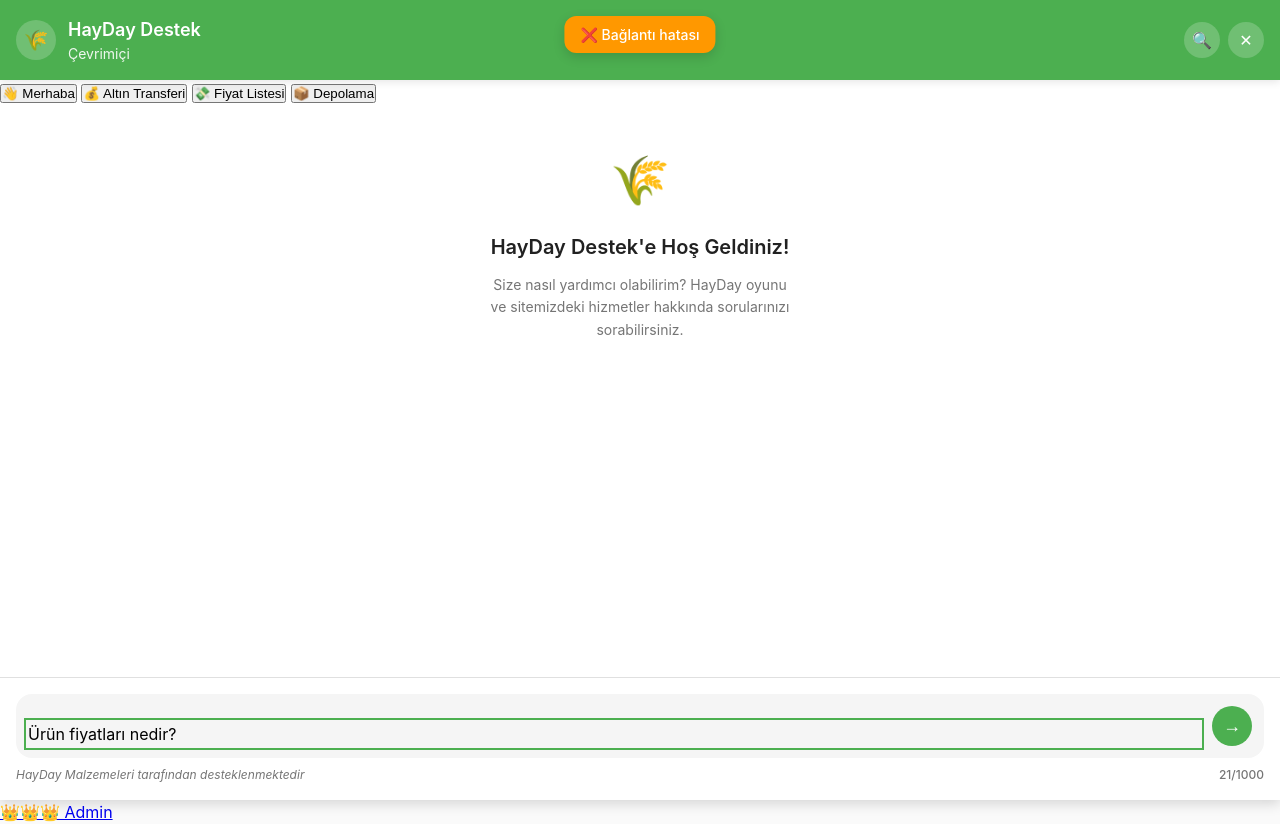
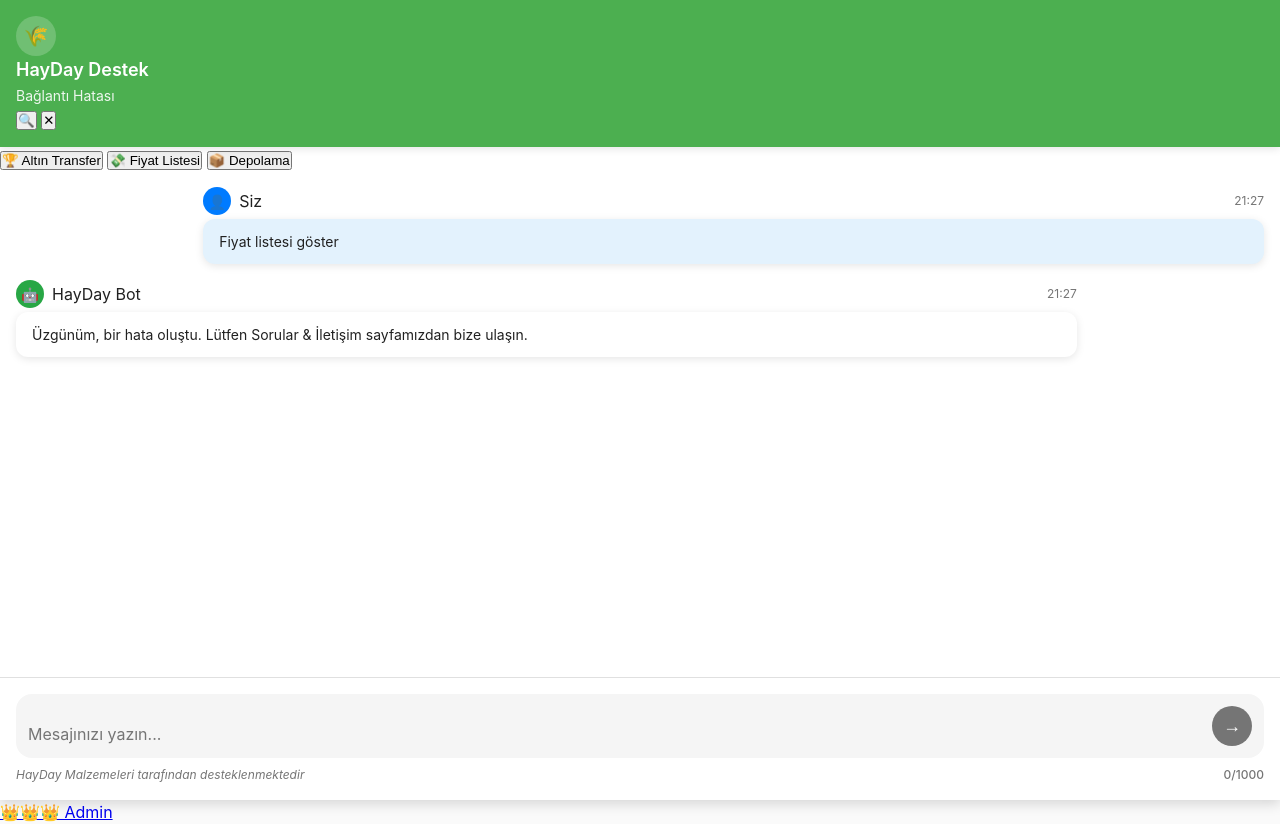
Before and after one commit to btasarimambalaj-afk/hayday-chat-system, a website: page index.html in a window 1280 px wide. Both pictures are taken after a click on the button "💸 Fiyat Listesi". Drawn offline with Linux system fonts and the light colour scheme; no server answers.

Commit message:
Update index.html

```diff
--- a/index.html
+++ b/index.html
@@ -3,60 +3,43 @@
 <head>
     <meta charset="UTF-8">
     <meta name="viewport" content="width=device-width, initial-scale=1.0">
-    <meta name="description" content="HayDay Destek - Canlı Chat">
-    <title>HayDay Destek</title>
+    <title>HayDay Destek Chat</title>
     <link rel="stylesheet" href="style.css">
 </head>
-<body class="chat-popup-body">
-    <!-- Connection Status -->
-    <div id="connectionStatus" class="connection-status" style="display: none;">
-        🔄 Bağlantı kuruluyor...
-    </div>
-
+<body>
     <!-- Chat Container -->
-    <div class="chat-container">
+    <div class="chat-container" id="chatContainer">
 
         <!-- Chat Header -->
         <div class="chat-header">
-            <div class="chat-header-info">
-                <div class="chat-avatar">
-                    🌾
+            <div class="chat-header-content">
+                <div class="chat-title">
+                    <span class="chat-avatar">🌾</span>
+                    <div>
+                        <h3>HayDay Destek</h3>
+                        <span class="chat-status online" id="connectionStatus">Çevrimiçi</span>
+                    </div>
                 </div>
 
-                <div class="chat-title">
-                    <h3>HayDay Destek</h3>
-                    <div class="chat-status">Çevrimiçi</div>
+                <div class="chat-actions">
+                    <button class="action-btn" id="searchBtn" title="Ara">🔍</button>
+                    <button class="action-btn" id="closeBtn" title="Kapat">✕</button>
                 </div>
-
             </div>
 
-            <div class="chat-header-actions">
-                <button class="chat-search-btn" id="searchBtn" aria-label="Arama">
-                    🔍
-                </button>
-                <button class="chat-close-btn" id="closeBtn" aria-label="Kapat">
-                    ✕
-                </button>
+            <!-- Search Bar -->
+            <div class="search-container" id="searchContainer" style="display: none;">
+                <input type="text" id="searchInput" placeholder="Mesajlarda ara..." class="search-input">
+                <button class="search-clear-btn" id="searchClear">✕</button>
             </div>
-
         </div>
-
-        <!-- Search Bar -->
-        <div class="chat-search" id="searchBar" style="display: none;">
-            <input type="text" class="search-input" id="searchInput" placeholder="Mesajlarda ara..." maxlength="100">
-            <button class="search-clear-btn" id="searchClear">✕</button>
-        </div>
-
 
         <!-- Quick Actions -->
         <div class="quick-actions" id="quickActions">
-            <button class="quick-action-btn" data-message="Merhaba">
-                👋 Merhaba
+            <button class="quick-action-btn" data-message="Altın transfer nasıl yapılır?">
+                🏆 Altın Transfer
             </button>
-            <button class="quick-action-btn" data-message="Altın transferi hakkında bilgi">
-                💰 Altın Transferi
-            </button>
-            <button class="quick-action-btn" data-message="Ürün fiyatları nedir?">
+            <button class="quick-action-btn" data-message="Fiyat listesi göster">
                 💸 Fiyat Listesi
             </button>
             <button class="quick-action-btn" data-message="Depolama hesaplama">
@@ -64,31 +47,19 @@
             </button>
         </div>
 
-
         <!-- Messages Area -->
         <div class="chat-messages" id="chatMessages">
-
             <!-- Welcome Message -->
             <div class="chat-welcome" id="welcomeMessage">
-
-                <div class="welcome-avatar">
-                    🌾
-                </div>
-
+                <div class="welcome-avatar">🌾</div>
                 <h4>HayDay Destek'e Hoş Geldiniz!</h4>
-
                 <p>Size nasıl yardımcı olabilirim? HayDay oyunu ve sitemizdeki hizmetler hakkında sorularınızı sorabilirsiniz.</p>
-
             </div>
-
         </div>
 
         <!-- Typing Indicator -->
         <div class="typing-indicator" id="typingIndicator" style="display: none;">
-            <div class="typing-avatar">
-                🤖
-            </div>
-
+            <div class="typing-avatar">🤖</div>
             <div class="typing-text">
                 HayDay Bot yazıyor...
                 <div class="typing-dots">
@@ -97,13 +68,10 @@
                     <span></span>
                 </div>
             </div>
-
         </div>
-
 
         <!-- Input Area -->
         <div class="chat-input-container">
-
             <div class="chat-input-wrapper">
                 <textarea
                     class="chat-input"
@@ -122,55 +90,40 @@
                 <span class="powered-by">HayDay Malzemeleri tarafından desteklenmektedir</span>
                 <span class="char-count" id="charCount">0/1000</span>
             </div>
-
         </div>
     </div>
 
     <!-- Footer Actions -->
     <div class="chat-footer-actions">
         <a href="login.html" class="footer-link" id="adminLink">
-            👑👑👑
-            Admin
+            👑👑👑 Admin
         </a>
     </div>
 
     <!-- JavaScript -->
     <script src="script.js"></script>
     <script>
-        /**
-         * 🌾 HayDay Chat System - Main Chat Interface
-         */
-
+        // HayDay Chat Class
         class HayDayChat {
             constructor() {
-                this.clientId = this.getOrCreateClientId();
-                this.messages = [];
+                this.clientId = this.generateClientId();
+                this.messageQueue = [];
+                this.isProcessing = false;
                 this.lastMessageTimestamp = 0;
-                this.isConnected = false;
                 this.pollInterval = null;
-                this.searchMode = false;
-                this.typingTimeout = null;
 
-                this.init();
+                this.initializeChat();
+                this.bindEvents();
+                this.startPolling();
             }
 
-            getOrCreateClientId() {
-                let clientId = localStorage.getItem('hayday_client_id');
-                if (!clientId) {
-                    clientId = `client_${Date.now()}_${Math.random().toString(36).substr(2, 9)}`;
-                    localStorage.setItem('hayday_client_id', clientId);
-                }
-                return clientId;
+            generateClientId() {
+                return 'client_' + Date.now() + '_' + Math.random().toString(36).substr(2, 9);
             }
 
-            init() {
-                console.log('🌾 HayDay Chat initializing...', this.clientId);
-
-                this.bindEvents();
-                this.setupAutoResize();
-                this.loadHistory();
-                this.startPolling();
-                this.showConnectionStatus('connecting');
+            initializeChat() {
+                console.log('🌾 HayDay Chat başlatılıyor...');
+                this.showConnectionStatus('online');
 
                 // Show quick actions initially
                 document.getElementById('quickActions').classList.add('show');
@@ -208,39 +161,19 @@
                 elements.searchInput.addEventListener('input', (e) => this.handleSearch(e.target.value));
                 elements.searchClear.addEventListener('click', () => this.clearSearch());
 
-                // Close button
-                elements.closeBtn.addEventListener('click', () => {
-                    if (window.parent && window.parent !== window) {
-                        window.parent.postMessage('close-chat', '*');
-                    }
-                });
-
-                // Quick actions
+                // Quick action buttons
                 document.querySelectorAll('.quick-action-btn').forEach(btn => {
-                    btn.addEventListener('click', () => {
-                        const message = btn.dataset.message;
-                        elements.messageInput.value = message;
+                    btn.addEventListener('click', (e) => {
+                        const message = e.target.getAttribute('data-message');
+                        document.getElementById('messageInput').value = message;
                         this.handleInputChange(message);
-                        elements.messageInput.focus();
+                        this.sendMessage();
                     });
                 });
 
-                // Escape key handling
-                document.addEventListener('keydown', (e) => {
-                    if (e.key === 'Escape') {
-                        if (this.searchMode) {
-                            this.toggleSearch();
-                        }
-                    }
-                });
-            }
-
-            setupAutoResize() {
-                const messageInput = document.getElementById('messageInput');
-
-                messageInput.addEventListener('input', () => {
-                    messageInput.style.height = 'auto';
-                    messageInput.style.height = Math.min(messageInput.scrollHeight, 120) + 'px';
+                // Close chat
+                elements.closeBtn.addEventListener('click', () => {
+                    document.getElementById('chatContainer').style.display = 'none';
                 });
             }
 
@@ -248,37 +181,31 @@
                 const sendButton = document.getElementById('sendButton');
                 const charCount = document.getElementById('charCount');
 
-                // Update character count
+                sendButton.disabled = !value.trim();
                 charCount.textContent = `${value.length}/1000`;
 
-                // Enable/disable send button
-                sendButton.disabled = !value.trim() || value.length > 1000;
-
-                // Update button style
-                if (value.trim() && value.length <= 1000) {
-                    sendButton.style.background = '#4CAF50';
-                } else {
-                    sendButton.style.background = '#757575';
-                }
+                // Auto-resize textarea
+                const textarea = document.getElementById('messageInput');
+                textarea.style.height = 'auto';
+                textarea.style.height = Math.min(textarea.scrollHeight, 120) + 'px';
             }
 
             async sendMessage() {
-                const messageInput = document.getElementById('messageInput');
-                const message = messageInput.value.trim();
+                const input = document.getElementById('messageInput');
+                const message = input.value.trim();
 
-                if (!message || message.length > 1000) return;
+                if (!message || this.isProcessing) return;
 
-                // Clear input
-                messageInput.value = '';
-                messageInput.style.height = 'auto';
+                this.isProcessing = true;
+                input.value = '';
                 this.handleInputChange('');
 
-                // Add user message to UI
+                // Add user message immediately
                 this.addMessage({
+                    role: 'user',
+                    content: message,
                     timestamp: Date.now(),
-                    clientId: this.clientId,
-                    role: 'user',
-                    content: message
+                    clientId: this.clientId
                 });
 
                 // Show typing indicator
@@ -288,48 +215,51 @@
                     const response = await fetch('/api/chat/send', {
                         method: 'POST',
                         headers: {
-                            'Content-Type': 'application/json'
+                            'Content-Type': 'application/json',
                         },
                         body: JSON.stringify({
-                            clientId: this.clientId,
-                            message: message
+                            message: message,
+                            clientId: this.clientId
                         })
                     });
+
+                    if (!response.ok) {
+                        throw new Error(`HTTP ${response.status}`);
+                    }
 
                     const data = await response.json();
 
                     // Hide typing indicator
                     this.hideTyping();
 
-                    if (response.ok) {
-                        // Add bot response
+                    // Add bot response
+                    if (data.response) {
                         this.addMessage({
-                            timestamp: data.timestamp || Date.now(),
+                            role: 'assistant',
+                            content: data.response,
+                            timestamp: Date.now(),
                             clientId: this.clientId,
-                            role: data.role || 'bot',
-                            content: data.reply,
-                            confidence: data.confidence
+                            source: data.source || 'chatbot'
                         });
+                    }
 
-                        this.showConnectionStatus('connected');
-                    } else {
-                        throw new Error(data.error || 'Mesaj gönderilemedi');
-                    }
+                    this.showConnectionStatus('online');
 
                 } catch (error) {
                     console.error('Send message error:', error);
                     this.hideTyping();
 
-                    // Show error message
                     this.addMessage({
+                        role: 'assistant',
+                        content: 'Üzgünüm, bir hata oluştu. Lütfen Sorular & İletişim sayfamızdan bize ulaşın.',
                         timestamp: Date.now(),
-                        clientId: this.clientId,
-                        role: 'system',
-                        content: 'Üzgünüm, bir hata oluştu. Lütfen Sorular & İletişim sayfamızdan bize ulaşın.'
+                        clientId: this.clientId
                     });
 
                     this.showConnectionStatus('error');
                 }
+
+                this.isProcessing = false;
             }
 
             addMessage(message) {
@@ -359,126 +289,87 @@
                             ${avatar}
                         </div>
                         <div class="message-info">
-                            <span class="message-sender">${this.getRoleName(message.role)}</span>
-                            <span class="message-badge badge-${message.role}">${badge}</span>
+                            <span class="message-role">${badge}</span>
                             <span class="message-time">${time}</span>
                         </div>
                     </div>
-                    <div class="message-content">
-                        ${this.formatMessageContent(message.content)}
-                    </div>
+                    <div class="message-content">${this.formatMessageContent(message.content)}</div>
                 `;
 
                 messagesContainer.appendChild(messageEl);
                 this.scrollToBottom();
-
-                // Store message
-                this.messages.push(message);
-                this.lastMessageTimestamp = Math.max(this.lastMessageTimestamp, message.timestamp);
-
-                // Store in localStorage
-                localStorage.setItem('hayday_messages', JSON.stringify(this.messages.slice(-50))); // Keep last 50 messages
-            }
-
-            formatMessageContent(content) {
-                // Sanitize and format content
-                let formatted = HayDayChat.Utils.sanitizeHtml(content);
-                formatted = HayDayChat.Utils.linkify(formatted);
-                formatted = HayDayChat.Utils.emojify(formatted);
-                return formatted;
             }
 
             getRoleAvatar(role) {
                 const avatars = {
-                    user: '👤',
-                    bot: '🤖',
-                    chatbot: '🤖',
-                    ai: '🧠',
-                    admin: '👑',
-                    system: '⚙️'
+                    'user': '👤',
+                    'assistant': '🤖',
+                    'admin': '👑'
                 };
-                return avatars[role] || '💬';
+                return avatars[role] || '❓';
             }
 
             getRoleBadge(role) {
                 const badges = {
-                    user: 'Sen',
-                    bot: 'Bot',
-                    chatbot: 'Bot',
-                    ai: 'AI',
-                    admin: 'Admin',
-                    system: 'Sistem'
+                    'user': 'Siz',
+                    'assistant': 'HayDay Bot',
+                    'admin': 'Admin'
                 };
-                return badges[role] || 'Bot';
-            }
-
-            getRoleName(role) {
-                const names = {
-                    user: 'Sen',
-                    bot: 'HayDay Bot',
-                    chatbot: 'HayDay Bot',
-                    ai: 'HayDay AI',
-                    admin: 'HayDay Admin',
-                    system: 'Sistem'
-                };
-                return names[role] || 'HayDay Bot';
+                return badges[role] || 'Bilinmeyen';
             }
 
             getRoleColor(role) {
                 const colors = {
-                    user: '#757575',
-                    bot: '#4CAF50',
-                    chatbot: '#4CAF50',
-                    ai: '#9C27B0',
-                    admin: '#1B5E20',
-                    system: '#FF9800'
+                    'user': '#007bff',
+                    'assistant': '#28a745',
+                    'admin': '#ffc107'
                 };
-                return colors[role] || '#4CAF50';
+                return colors[role] || '#6c757d';
+            }
+
+            formatMessageContent(content) {
+                return content
+                    .replace(/\n/g, '<br>')
+                    .replace(/\*\*(.*?)\*\*/g, '<strong>$1</strong>')
+                    .replace(/\*(.*?)\*/g, '<em>$1</em>')
+                    .replace(/`(.*?)`/g, '<code>$1</code>');
             }
 
             showTyping() {
-                const typingIndicator = document.getElementById('typingIndicator');
-                typingIndicator.style.display = 'flex';
+                document.getElementById('typingIndicator').style.display = 'block';
                 this.scrollToBottom();
             }
 
             hideTyping() {
-                const typingIndicator = document.getElementById('typingIndicator');
-                typingIndicator.style.display = 'none';
+                document.getElementById('typingIndicator').style.display = 'none';
             }
 
             scrollToBottom() {
                 const messagesContainer = document.getElementById('chatMessages');
-                HayDayChat.Animations.scrollTo(messagesContainer);
+                setTimeout(() => {
+                    messagesContainer.scrollTop = messagesContainer.scrollHeight;
+                }, 100);
             }
 
-            async loadHistory() {
-                try {
-                    // Load from localStorage first
-                    const savedMessages = localStorage.getItem('hayday_messages');
-                    if (savedMessages) {
-                        const messages = JSON.parse(savedMessages);
-                        messages.forEach(message => this.addMessage(message));
-                    }
+            showConnectionStatus(status) {
+                const statusEl = document.getElementById('connectionStatus');
+                const statusTexts = {
+                    'online': 'Çevrimiçi',
+                    'connecting': 'Bağlanıyor...',
+                    'error': 'Bağlantı Hatası'
+                };
 
-                    // Load from server
-                    const response = await fetch(`/api/chat/history/${this.clientId}`);
-                    if (response.ok) {
-                        const data = await response.json();
-                        // Process server history if needed
-                    }
-                } catch (error) {
-                    console.error('Load history error:', error);
-                }
+                statusEl.textContent = statusTexts[status] || status;
+                statusEl.className = `chat-status ${status}`;
             }
 
             startPolling() {
                 this.pollInterval = setInterval(() => {
-                    this.pollNewMessages();
-                }, 5000); // Poll every 5 seconds
+                    this.checkForNewMessages();
+                }, 3000); // Poll every 3 seconds
             }
 
-            async pollNewMessages() {
+            async checkForNewMessages() {
                 try {
                     const response = await fetch(`/api/chat/poll/${this.clientId}?after=${this.lastMessageTimestamp}`);
 
@@ -487,56 +378,28 @@
 
                         if (data.newMessages && data.newMessages.length > 0) {
                             data.newMessages.forEach(message => {
-                                // Only add messages that aren't from this user
-                                if (message.role !== 'user') {
+                                if (message.role !== 'user') { // Don't duplicate user messages
                                     this.addMessage(message);
                                 }
                             });
+
+                            this.lastMessageTimestamp = data.lastTimestamp;
                         }
-
-                        this.lastMessageTimestamp = data.lastTimestamp || this.lastMessageTimestamp;
-                        this.showConnectionStatus('connected');
-                    } else {
-                        this.showConnectionStatus('error');
                     }
                 } catch (error) {
                     console.error('Polling error:', error);
-                    this.showConnectionStatus('error');
                 }
             }
 
-            showConnectionStatus(status) {
-                const statusEl = document.getElementById('connectionStatus');
-                const messages = {
-                    connecting: '🔄 Bağlantı kuruluyor...',
-                    connected: '✅ Bağlandı',
-                    error: '❌ Bağlantı hatası'
-                };
-
-                statusEl.textContent = messages[status];
-                statusEl.className = `connection-status ${status}`;
-                statusEl.style.display = 'block';
-
-                if (status === 'connected') {
-                    setTimeout(() => {
-                        statusEl.style.display = 'none';
-                    }, 2000);
-                }
-
-                this.isConnected = status === 'connected';
-            }
-
             toggleSearch() {
-                const searchBar = document.getElementById('searchBar');
+                const searchContainer = document.getElementById('searchContainer');
                 const searchInput = document.getElementById('searchInput');
 
-                this.searchMode = !this.searchMode;
-
-                if (this.searchMode) {
-                    searchBar.style.display = 'flex';
+                if (searchContainer.style.display === 'none') {
+                    searchContainer.style.display = 'block';
                     searchInput.focus();
                 } else {
-                    searchBar.style.display = 'none';
+                    searchContainer.style.display = 'none';
                     this.clearSearch();
                 }
             }
@@ -567,6 +430,28 @@
             }
         }
 
+        // Utility functions
+        HayDayChat.Utils = {
+            formatTime: (timestamp) => {
+                return new Date(timestamp).toLocaleTimeString('tr-TR', {
+                    hour: '2-digit',
+                    minute: '2-digit'
+                });
+            }
+        };
+
+        // Search functions
+        HayDayChat.Search = {
+            fuzzyMatch: (text, query) => {
+                return text.toLowerCase().includes(query.toLowerCase());
+            },
+
+            highlight: (text, query) => {
+                const regex = new RegExp(`(${query})`, 'gi');
+                return text.replace(regex, '<mark>$1</mark>');
+            }
+        };
+
         // Initialize chat when DOM is loaded
         document.addEventListener('DOMContentLoaded', () => {
             window.haydayChat = new HayDayChat();
```
